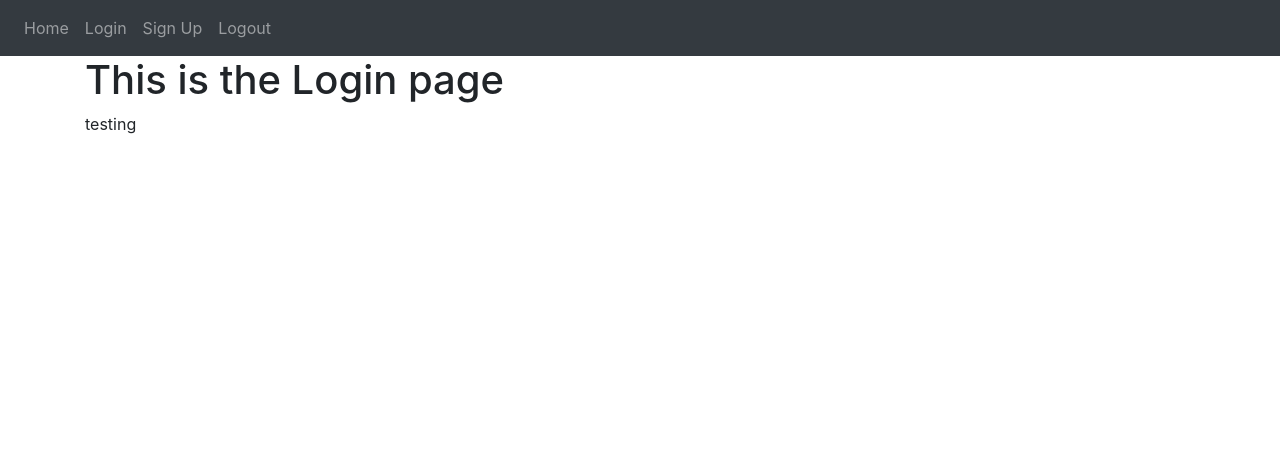
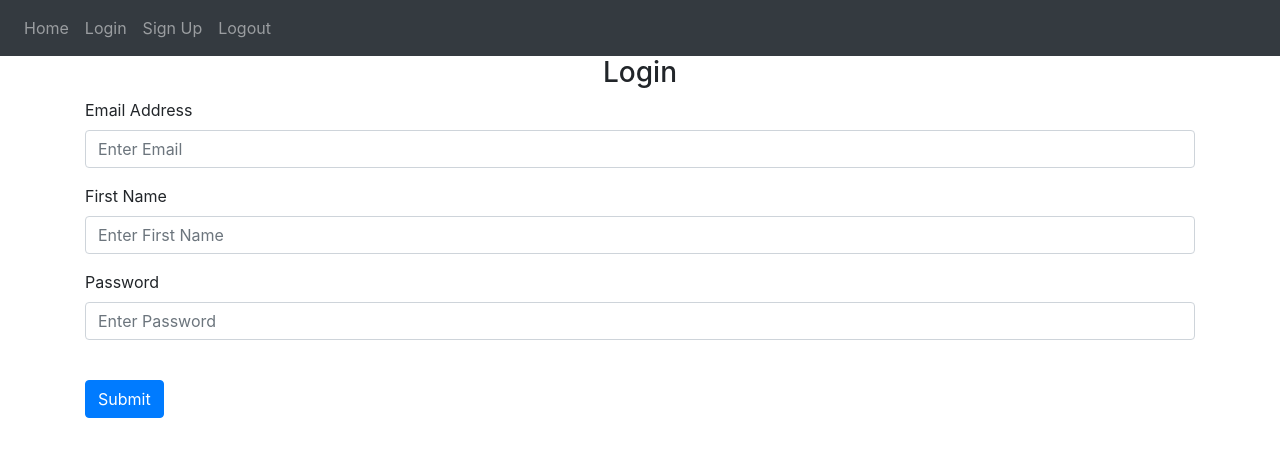
Before and after one commit to destinnie-laila/bowza.com, a Flask app: page /login in a window 1280 px wide. Shown: the top 457 px of the page. Run offline with Flask 2, Linux system fonts and the light colour scheme; some libraries are stand-ins or nearby versions.

Commit message:
comments

```diff
--- a/website/templates/login.html
+++ b/website/templates/login.html
@@ -1,6 +1,56 @@
+<!--Connecting to the html Doctype page via jinja with python-->
 {% extends "base.html" %}
+<!--The blocks allow us to input our own data. The original block is placed in base.html
+using the jinja library it allows us to overwrite the parent block with our own data and use python-->
 {% block title %} Login {% endblock %}
+
 {% block content %}
-<h1>This is the Login page</h1>
-{{ text }}
+
+<form method="POST">
+    <h3 align="center">Login</h3>
+
+    <div class="form-group">
+
+        <label for="email">Email Address</label>
+        <input
+            type="email"
+            class="form-control"
+            id="email"
+            name="email"
+            placeholder="Enter Email"
+        />
+
+    </div>
+
+    <div class="form-group">
+
+        <label for="firstName">First Name</label>
+        <input
+            type="text"
+            class="form-control"
+            id="firstName"
+            name="firstName"
+            placeholder="Enter First Name"
+        />
+    </div>
+
+    <div class="form-group">
+        <label for="password1">Password</label>
+        <input
+            type="password"
+            class="form-control"
+            id="password1"
+            name="password1"
+            placeholder="Enter Password"
+        />
+    </div>
+
+    </br>
+
+    <button type="submit" class="btn btn-primary">Submit</button>
+
+
+</form>
+
+
 {% endblock %}
```
